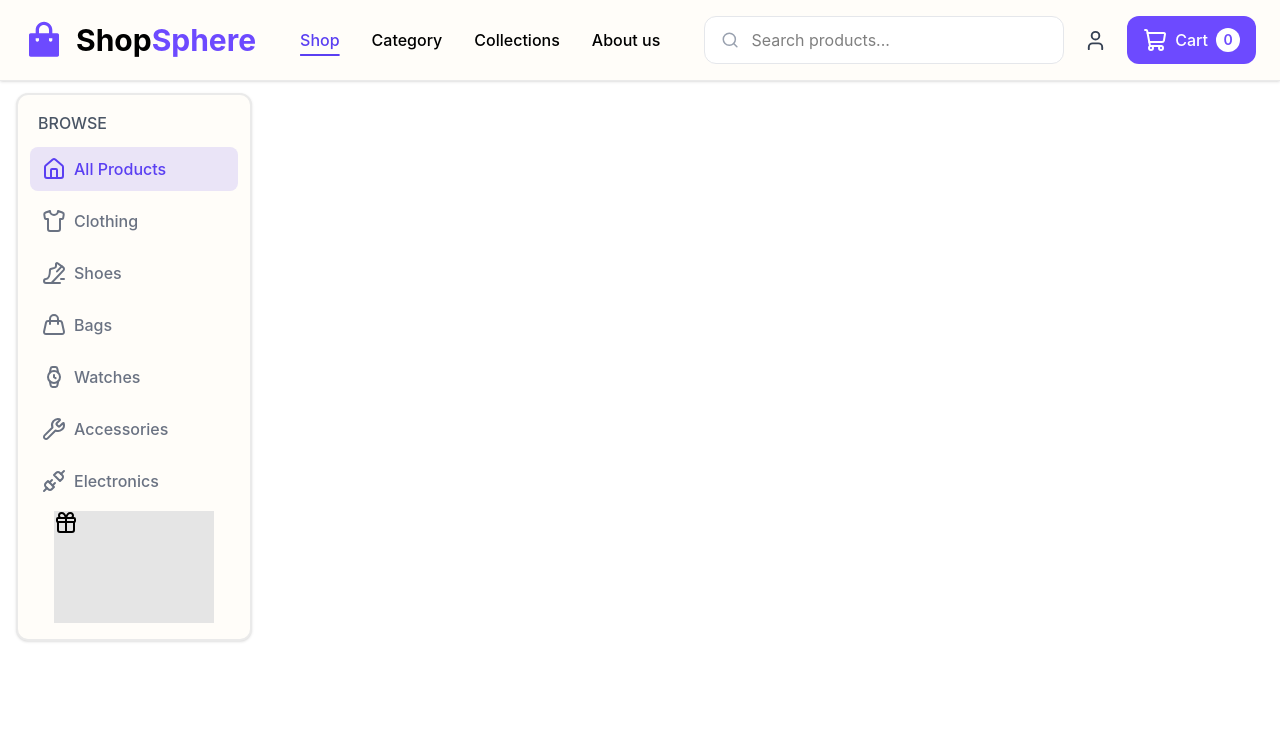
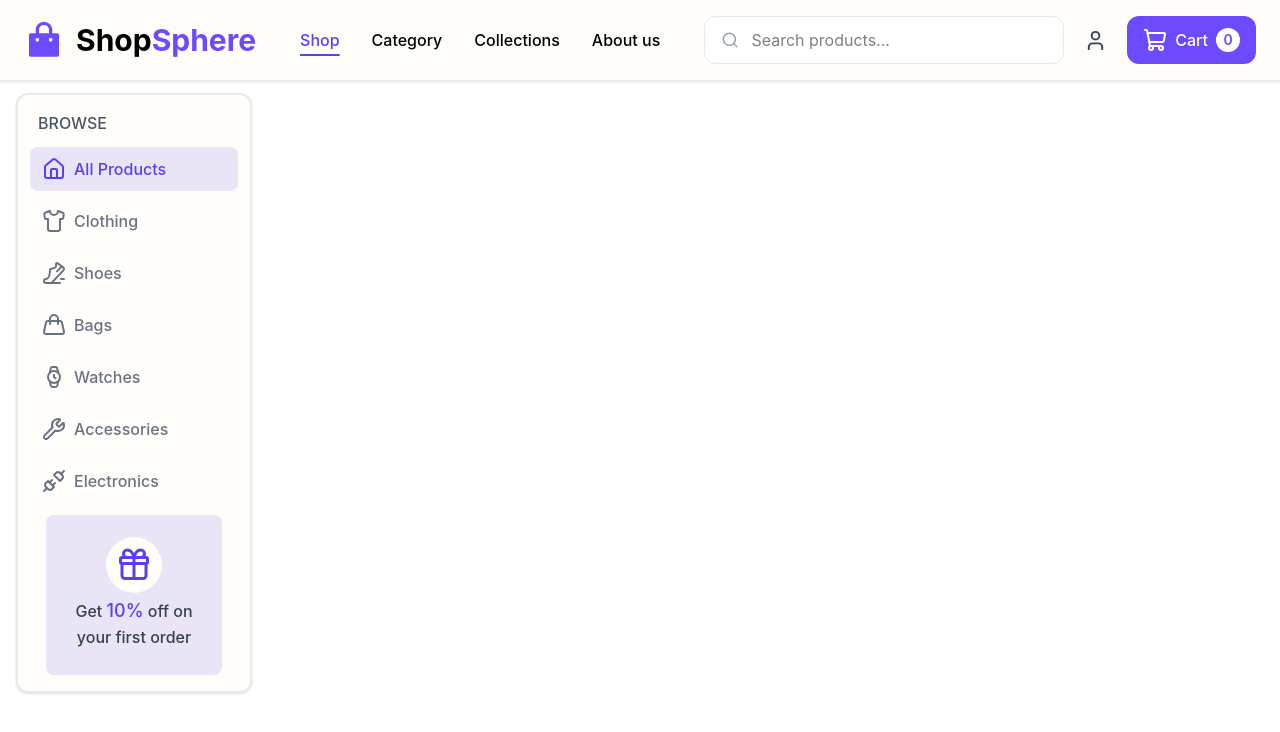
Before and after one commit to fiza-fehmi/Ecommerce-Store, a React (Vite) app: page / in a window 1280 px wide. Shown: the top 732 px of the page. Built offline with nearby package versions, Linux system fonts and the light colour scheme.

Commit message:
Update sidebar UI and layout

```diff
--- a/src/components/Leftbar.jsx
+++ b/src/components/Leftbar.jsx
@@ -58,7 +58,7 @@ const Leftbar = () => {
       <div className=" flex justify-start w-full">
       <h1 className="ml-2 text-base font-medium text-gray-600">BROWSE</h1>
       </div>
-      <div className="flex-col items-center flex gap-2 mt-1 py-2">
+      <div className="flex-col items-center flex gap-2 mt-1 pt-2 pb-3">
         {Links.map((link)=>(
       <LeftbarBtn
       icon={link.icon}
@@ -69,9 +69,15 @@ const Leftbar = () => {
        />
         ))}
         </div>
-        <div className="bg-[#e5e5e5] h-28 w-40">
-  <Gift />
+        <div className="bg-[#EAE4F7] h-40 rounded-lg justify-center gap-1 w-44 px-3 flex flex-col items-center">
+          <div className="h-14 w-14 rounded-full bg-[#FFFDF9] flex justify-center items-center">
+        <Gift className="text-[#5A3FF2] h-9 w-9"  />
+          </div>
+          <p className="text-center text-base font-medium text-gray-700">Get <span className="text-lg text-[#5A3FF2]">10%</span> off on your first order</p>
+          <div className=" flex justify-center items-center">
+          {/* <button className="h-9 w-28 transition delay-100 duration-200 bg-[#5A3FF2]  hover:border-2 rounded-lg hover:border-[#5A3FF2] hover:bg-transparent border-2 border-transparent  font-medium text-base text-white hover:text-gray-700 cursor-pointer">Shop Now</button> */}
 
+          </div>
         </div>
 
     </div>
```
